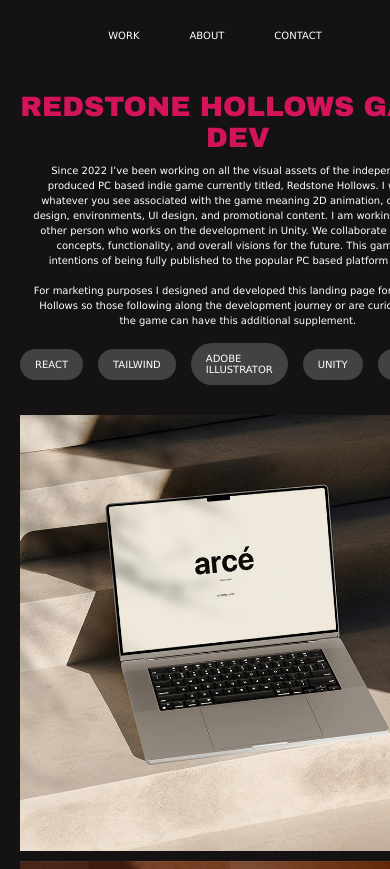
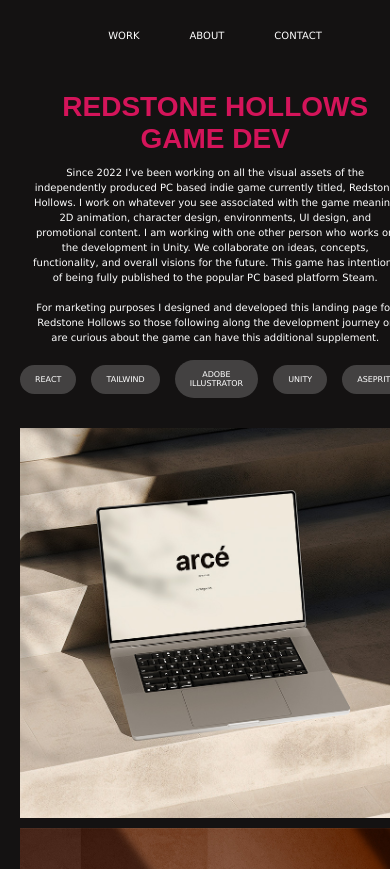
Before and after one commit to juniperfawn/portfolio, a React (Create React App) app: page /project/0 in a window 390 px wide. Shown: the top 869 px of the page. Built offline with nearby package versions, Linux system fonts and the light colour scheme.

Commit message:
fixed font alignment on tech skill pills

```diff
--- a/src/App.css
+++ b/src/App.css
@@ -9,7 +9,7 @@
   --color-white-20: rgba(255, 255, 255, 0.2);
   --color-gold: rgb(247, 147, 30);
   /*fonts*/
-  --ff-primary: "HelveticaNeue-CondensedBlack", "Arial Black";
+  --ff-primary: "HelveticaNeue-CondensedBlack", Arial;
   --ff-secondary: "Lucida Grande", sans-serif;
   /*font size*/
   --fs-hero: 100px;
--- a/src/components/project_page/index.css
+++ b/src/components/project_page/index.css
@@ -39,6 +39,7 @@ svg {
   background-color: var(--color-white-20);
   padding: 10px 15px 10px 15px;
   border-radius: 50px;
+  text-align: center;
 }
 
 .skillPills p {
@@ -241,6 +242,10 @@ p {
   .projectPage__about h1 {
     padding-bottom: 10px;
   }
+
+  .skillPills p {
+    font-size: 8px;
+  }
 }
 /*
 @media (max-width: 414px) {
```
